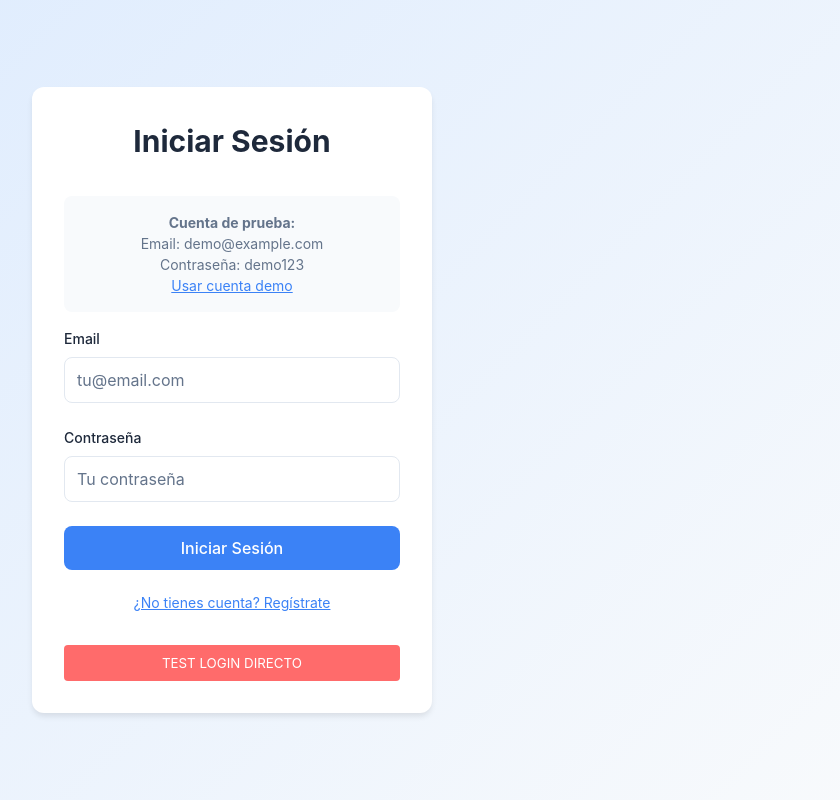
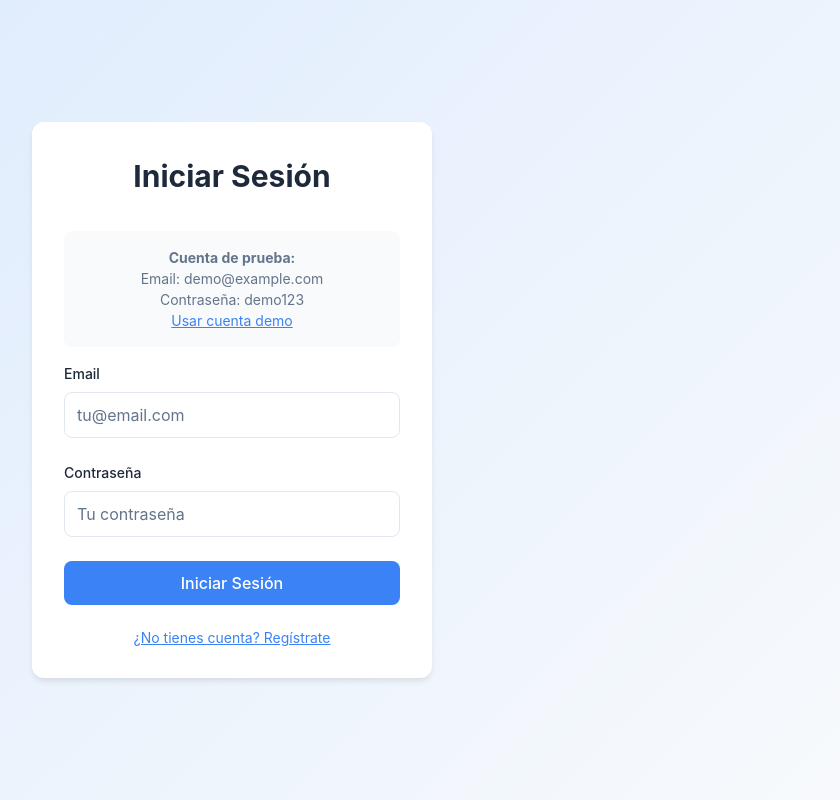
Before and after one commit to CrisD3v/challenge-full-stack, a React (Vite) app in the folder Client/: page /login in a window 1280 px wide. Shown: the whole page, without its empty margins (408-1248 px from the left). Built offline with nearby package versions, Linux system fonts and the light colour scheme; no server answers.

Commit message:
refactor(auth): comentar código no utilizado en FormLogin
- Comentar código temporal o de debug en FormLogin
- Limpiar implementación para producción

Refs: #25

```diff
--- a/Client/src/components/Auth/FormLogin.tsx
+++ b/Client/src/components/Auth/FormLogin.tsx
@@ -234,7 +234,7 @@ export function FormLogin({ onSwitchToRegister }: FormLoginProps) {
           ¿No tienes cuenta? Regístrate
         </LinkButton>
 
-        {/* Botón de test directo */}
+        {/* Botón de test directo
         <button
           type="button"
           onClick={() => onSubmit({ email: 'demo@example.com', password: 'demo123' })}
@@ -248,10 +248,10 @@ export function FormLogin({ onSwitchToRegister }: FormLoginProps) {
           }}
         >
           TEST LOGIN DIRECTO
-        </button>
+        </button> */}
 
         {/* Botón para probar API con token */}
-        {token && (
+        {/* {token && (
           <button
             type="button"
             onClick={async () => {
@@ -282,7 +282,7 @@ export function FormLogin({ onSwitchToRegister }: FormLoginProps) {
           >
             TEST API CON TOKEN
           </button>
-        )}
+        )} */}
       </Form>
     </FormContainer >
   );
```
